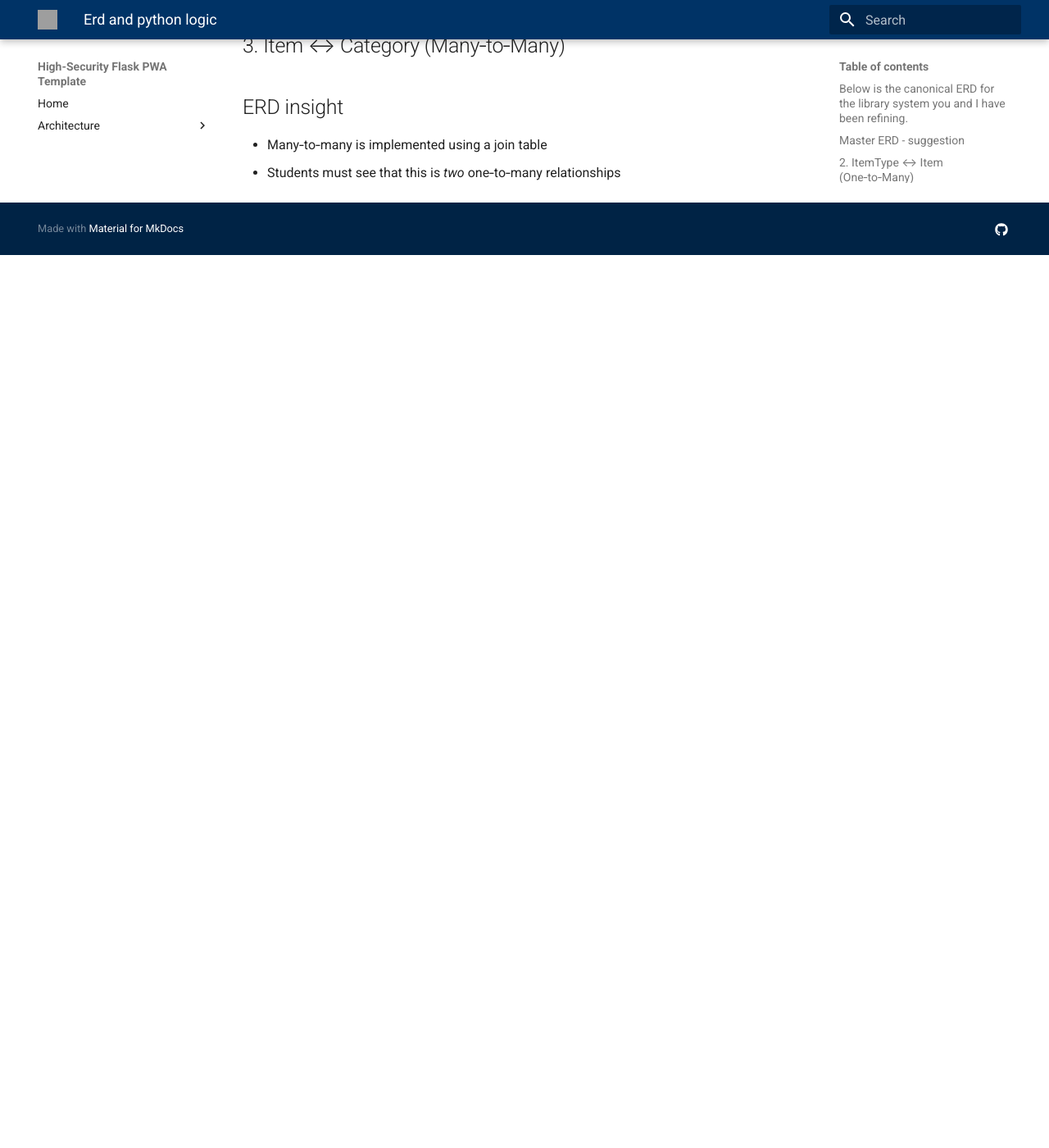
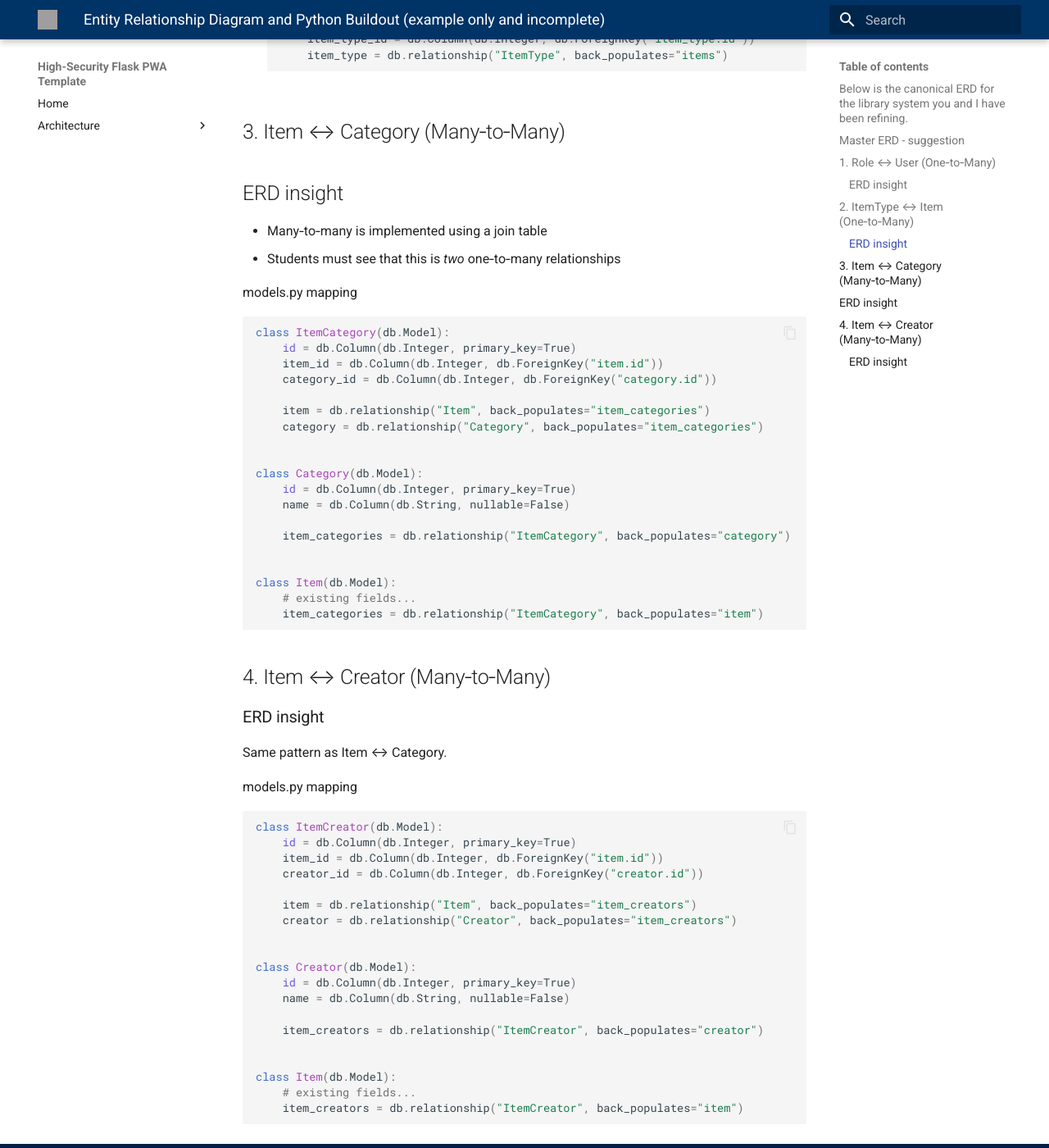
Before and after one commit to detnsw-sydtech/High-Security-Flask-PWA-Repo-Template, an MkDocs documentation site: the page built from docs/architecture/erd-and-python-logic.md, in a window 1280 px wide and 1400 px high, scrolled down 1842 px. Shown: the whole window at 82% size. Built offline with MkDocs 1.6.1 and Material for MkDocs 9.7.7, drawn with Linux system fonts in a browser that asks for light colours; before the commit the page ends 2153 px from its top, so only the background shows below that; some of the changed text lies outside the part shown; grey boxes are pictures that could not be loaded.

Commit message:
Update erd-and-python-logic.md

````diff
--- a/docs/architecture/erd-and-python-logic.md
+++ b/docs/architecture/erd-and-python-logic.md
@@ -9,6 +9,8 @@ It includes:
 - Many‑to‑Many (Item ↔ Category, Item ↔ Creator)
 - Association tables
 - Attributes that match real SQLAlchemy models
+
+
 
 ## Master ERD - suggestion
 
@@ -71,7 +73,13 @@ erDiagram
     }
 ```
 
-models.py
+## 1. Role ↔ User (One‑to‑Many)
+### ERD insight
+One role has many users
+The foreign key lives on the many side (user.role_id)
+
+models.py mapping
+
 ```python
 class Role(db.Model):
     id = db.Column(db.Integer, primary_key=True)
@@ -118,3 +126,54 @@ class Item(db.Model):
 ## ERD insight
 - Many‑to‑many is implemented using a join table
 - Students must see that this is *two* one‑to‑many relationships
+
+models.py mapping
+```python
+class ItemCategory(db.Model):
+    id = db.Column(db.Integer, primary_key=True)
+    item_id = db.Column(db.Integer, db.ForeignKey("item.id"))
+    category_id = db.Column(db.Integer, db.ForeignKey("category.id"))
+
+    item = db.relationship("Item", back_populates="item_categories")
+    category = db.relationship("Category", back_populates="item_categories")
+
+
+class Category(db.Model):
+    id = db.Column(db.Integer, primary_key=True)
+    name = db.Column(db.String, nullable=False)
+
+    item_categories = db.relationship("ItemCategory", back_populates="category")
+
+
+class Item(db.Model):
+    # existing fields...
+    item_categories = db.relationship("ItemCategory", back_populates="item")
+```
+
+## 4. Item ↔ Creator (Many‑to‑Many)
+### ERD insight
+Same pattern as Item ↔ Category.
+
+models.py mapping
+```python
+class ItemCreator(db.Model):
+    id = db.Column(db.Integer, primary_key=True)
+    item_id = db.Column(db.Integer, db.ForeignKey("item.id"))
+    creator_id = db.Column(db.Integer, db.ForeignKey("creator.id"))
+
+    item = db.relationship("Item", back_populates="item_creators")
+    creator = db.relationship("Creator", back_populates="item_creators")
+
+
+class Creator(db.Model):
+    id = db.Column(db.Integer, primary_key=True)
+    name = db.Column(db.String, nullable=False)
+
+    item_creators = db.relationship("ItemCreator", back_populates="creator")
+
+
+class Item(db.Model):
+    # existing fields...
+    item_creators = db.relationship("ItemCreator", back_populates="item")
+
+```
````
Also changed, not shown: other parts of docs/architecture/erd-and-python-logic.md (+1 -1 lines).
